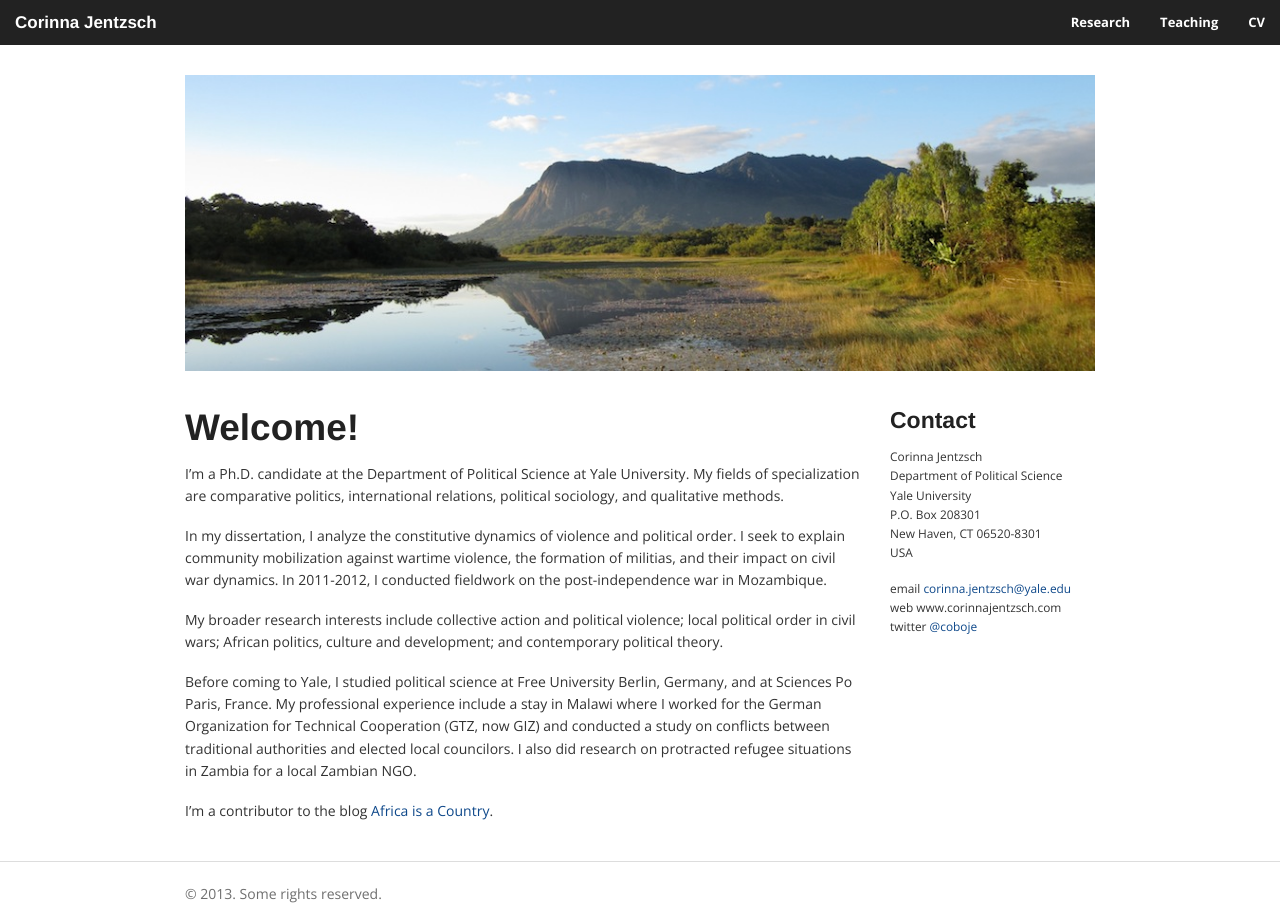
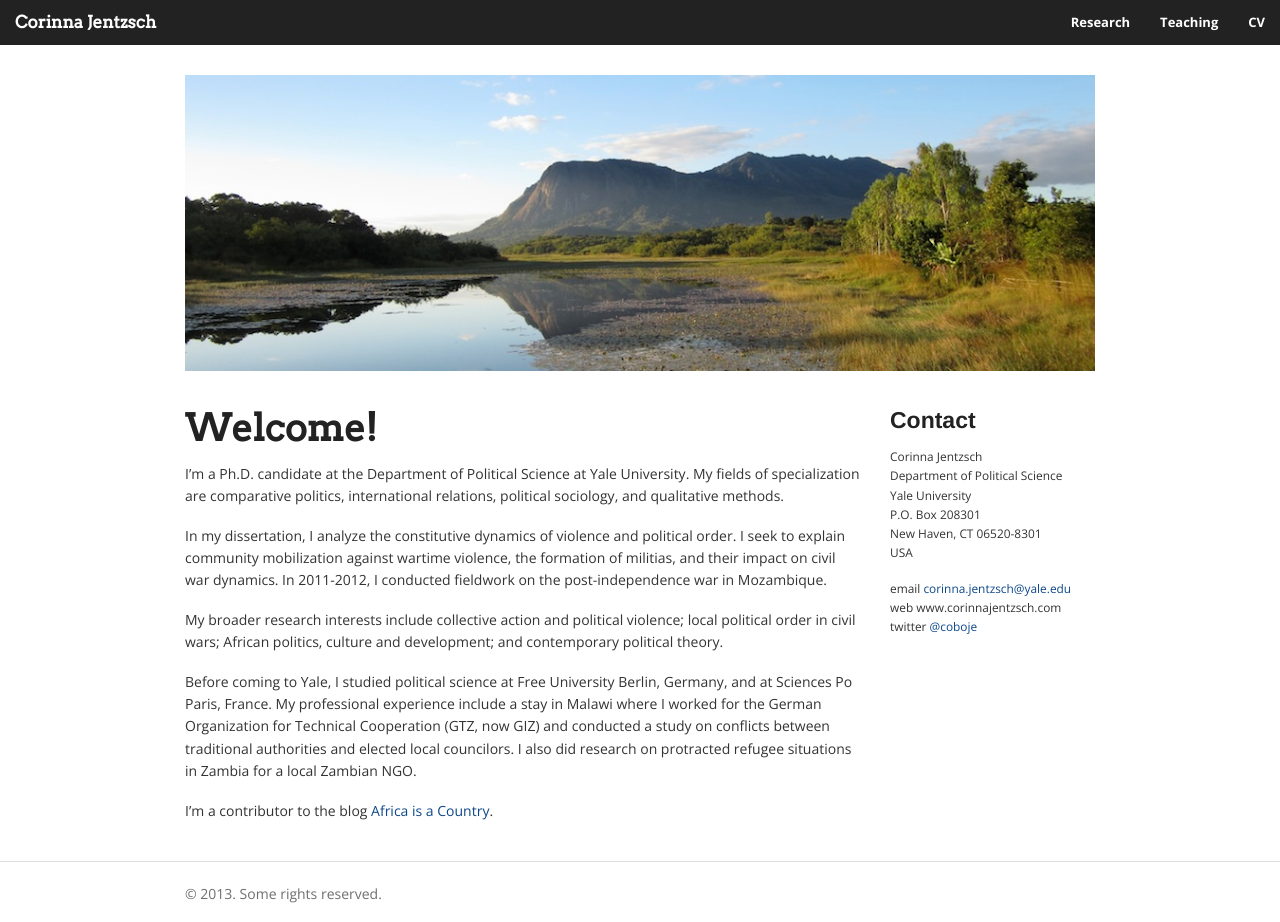
Before and after one commit to corinnajentzsch/corinnajentzsch.github.io, a Jekyll site: the page built from index.md, in a window 1280 px wide. Built offline with Jekyll 4.4.1, drawn with Linux system fonts in a browser that asks for light colours; nearby versions of some CDN libraries; library files that are not in the unit come from our copies.

Commit message:
trying out arvo font for h1 & h2

```diff
--- a/assets/css/app.css
+++ b/assets/css/app.css
@@ -1,6 +1,8 @@
 /* overall style */
 
 @import url(//fonts.googleapis.com/css?family=Open+Sans:400italic,400,700);
+@import url(//fonts.googleapis.com/css?family=Arvo);
+
 
 body {
   font-family: Open Sans, sans-serif;
@@ -15,6 +17,8 @@ blockquote {
 footer {
   color: #6f6f6f;
 }
+
+h1, h2 { font-family: Arvo, Open Sans, sans-serif; }
 
 /* navbar styles */
 
```
